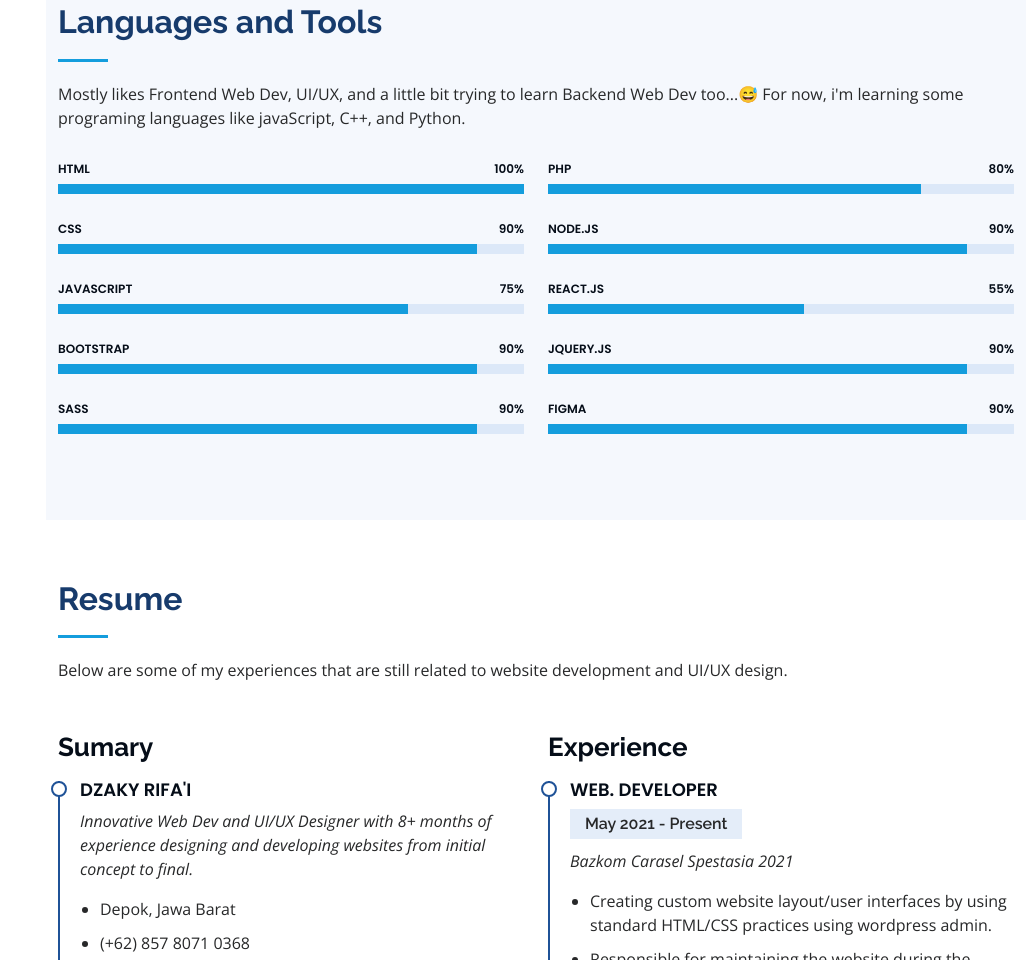
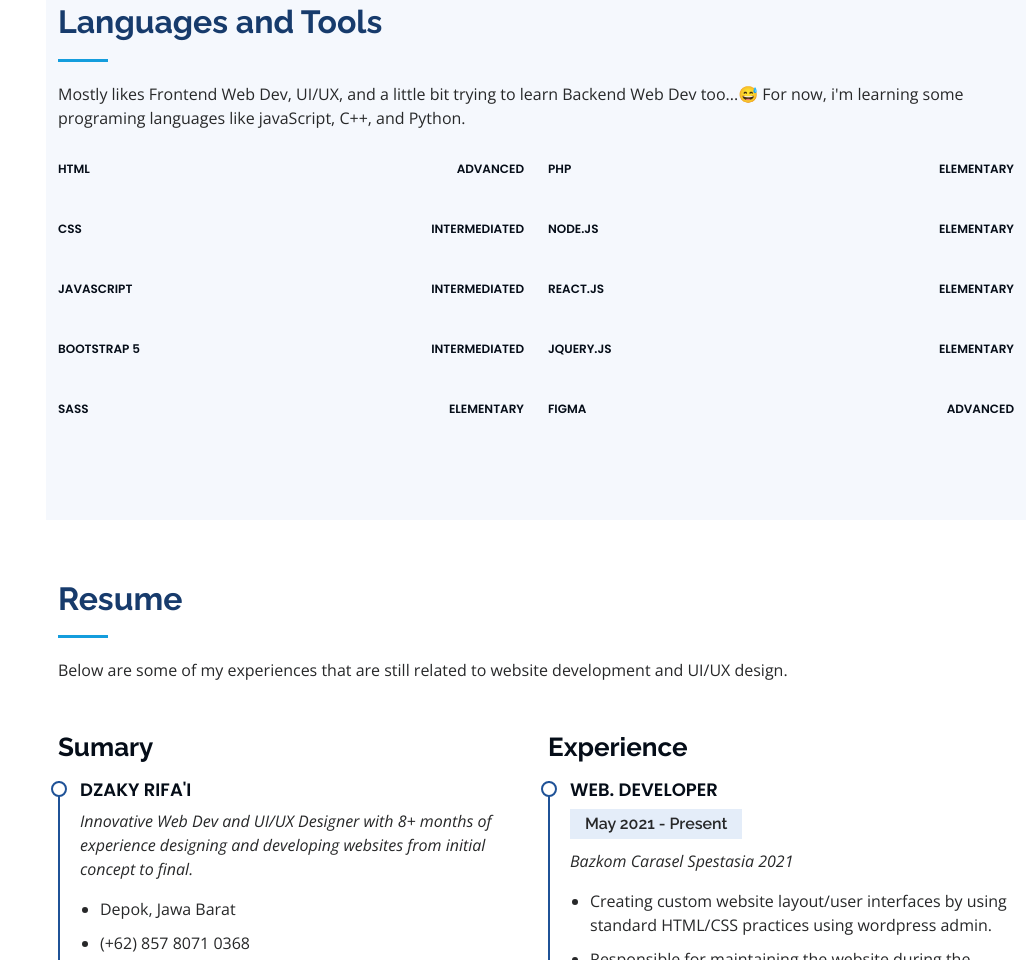
Before and after one commit to dzaky-pr/portfolio, a plain HTML site: page index.html in a window 1280 px wide. Shown: the part 1857-2817 px from the top of the page, without its empty margins (254-1280 px from the left). Drawn offline with nearby package versions, Linux system fonts and the light colour scheme; no server answers.

Commit message:
Update index.html

```diff
--- a/index.html
+++ b/index.html
@@ -204,75 +204,75 @@
           <div class="row skills-content">
             <div class="col-lg-6" data-aos="fade-up">
               <div class="progress">
-                <span class="skill">HTML <i class="val">100%</i></span>
-                <div class="progress-bar-wrap">
+                <span class="skill">HTML <i class="val">Advanced</i></span>
+                <!-- <div class="progress-bar-wrap">
                   <div class="progress-bar" role="progressbar" aria-valuenow="100" aria-valuemin="0" aria-valuemax="100"></div>
-                </div>
+                </div> -->
               </div>
 
               <div class="progress">
-                <span class="skill">CSS <i class="val">90%</i></span>
-                <div class="progress-bar-wrap">
+                <span class="skill">CSS <i class="val">Intermediated</i></span>
+                <!-- <div class="progress-bar-wrap">
                   <div class="progress-bar" role="progressbar" aria-valuenow="90" aria-valuemin="0" aria-valuemax="100"></div>
-                </div>
+                </div> -->
               </div>
 
               <div class="progress">
-                <span class="skill">JavaScript <i class="val">75%</i></span>
-                <div class="progress-bar-wrap">
+                <span class="skill">JavaScript <i class="val">Intermediated</i></span>
+                <!-- <div class="progress-bar-wrap">
                   <div class="progress-bar" role="progressbar" aria-valuenow="75" aria-valuemin="0" aria-valuemax="100"></div>
-                </div>
+                </div> -->
               </div>
 
               <div class="progress">
-                <span class="skill">Bootstrap <i class="val">90%</i></span>
-                <div class="progress-bar-wrap">
+                <span class="skill">Bootstrap 5<i class="val">Intermediated</i></span>
+                <!-- <div class="progress-bar-wrap">
                   <div class="progress-bar" role="progressbar" aria-valuenow="90" aria-valuemin="0" aria-valuemax="100"></div>
-                </div>
+                </div> -->
               </div>
 
               <div class="progress">
-                <span class="skill">SASS <i class="val">90%</i></span>
-                <div class="progress-bar-wrap">
+                <span class="skill">SASS <i class="val">Elementary</i></span>
+                <!-- <div class="progress-bar-wrap">
                   <div class="progress-bar" role="progressbar" aria-valuenow="90" aria-valuemin="0" aria-valuemax="100"></div>
-                </div>
+                </div> -->
               </div>
             </div>
 
             <div class="col-lg-6" data-aos="fade-up" data-aos-delay="100">
               <div class="progress">
-                <span class="skill">PHP <i class="val">80%</i></span>
-                <div class="progress-bar-wrap">
+                <span class="skill">PHP <i class="val">Elementary</i></span>
+                <!-- <div class="progress-bar-wrap">
                   <div class="progress-bar" role="progressbar" aria-valuenow="80" aria-valuemin="0" aria-valuemax="100"></div>
-                </div>
+                </div> -->
               </div>
 
               <div class="progress">
-                <span class="skill">Node.js <i class="val">90%</i></span>
-                <div class="progress-bar-wrap">
+                <span class="skill">Node.js <i class="val">Elementary</i></span>
+                <!-- <div class="progress-bar-wrap">
                   <div class="progress-bar" role="progressbar" aria-valuenow="90" aria-valuemin="0" aria-valuemax="100"></div>
-                </div>
+                </div> -->
               </div>
 
               <div class="progress">
-                <span class="skill">React.js <i class="val">55%</i></span>
-                <div class="progress-bar-wrap">
+                <span class="skill">React.js <i class="val">Elementary</i></span>
+                <!-- <div class="progress-bar-wrap">
                   <div class="progress-bar" role="progressbar" aria-valuenow="55" aria-valuemin="0" aria-valuemax="100"></div>
-                </div>
+                </div> -->
               </div>
 
               <div class="progress">
-                <span class="skill">jQuery.js <i class="val">90%</i></span>
-                <div class="progress-bar-wrap">
+                <span class="skill">jQuery.js <i class="val">Elementary</i></span>
+                <!-- <div class="progress-bar-wrap">
                   <div class="progress-bar" role="progressbar" aria-valuenow="90" aria-valuemin="0" aria-valuemax="100"></div>
-                </div>
+                </div> -->
               </div>
 
               <div class="progress">
-                <span class="skill">Figma <i class="val">90%</i></span>
-                <div class="progress-bar-wrap">
+                <span class="skill">Figma <i class="val">Advanced</i></span>
+                <!-- <div class="progress-bar-wrap">
                   <div class="progress-bar" role="progressbar" aria-valuenow="90" aria-valuemin="0" aria-valuemax="100"></div>
-                </div>
+                </div> -->
               </div>
             </div>
           </div>
```
